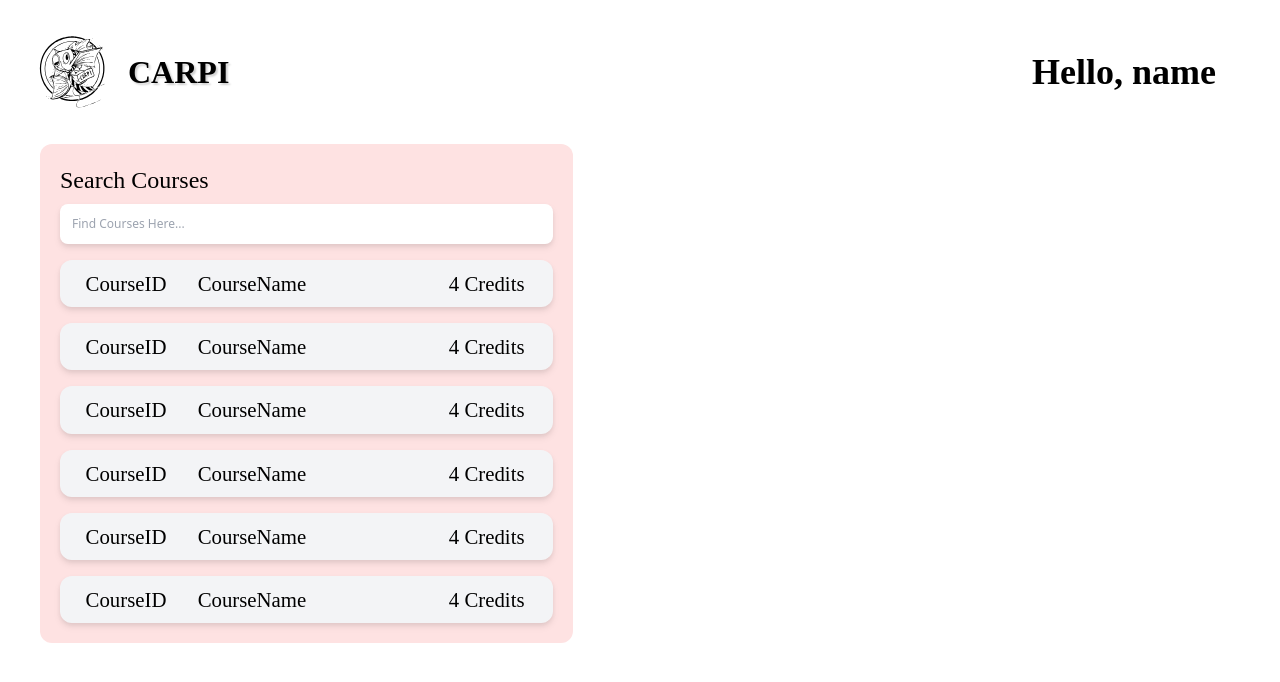
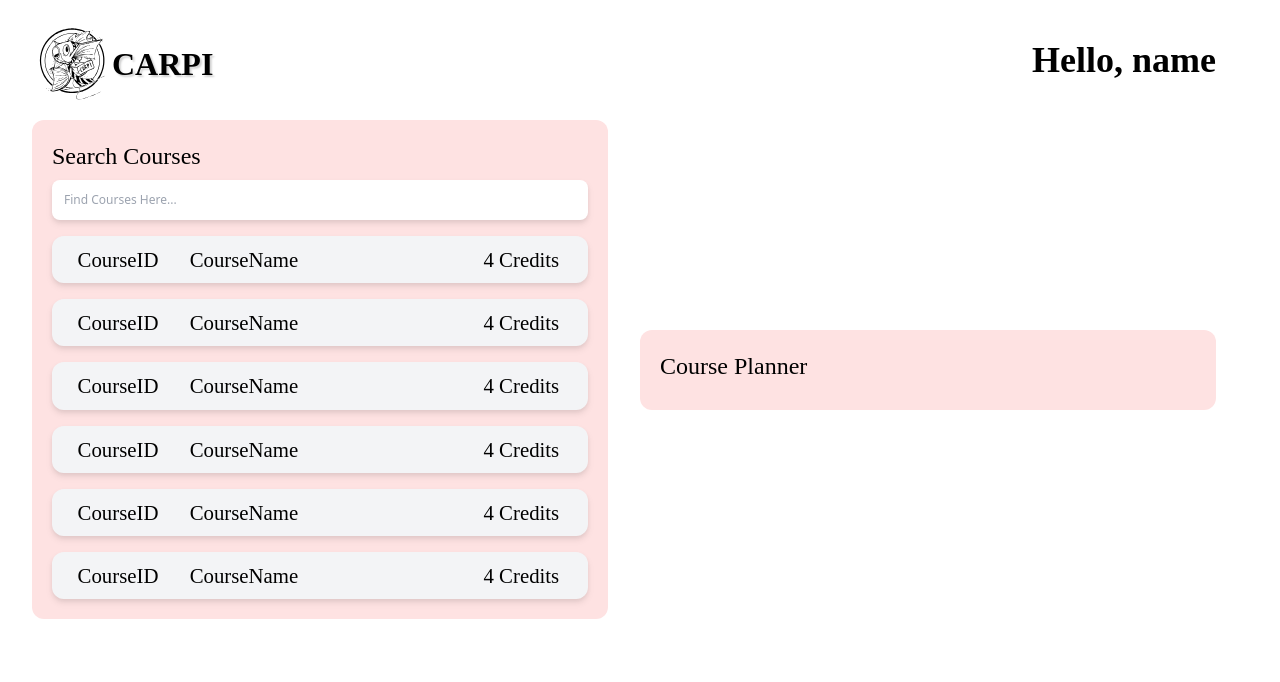
Before and after one commit to CARPI-Bot/CARPI-Site, a React (Create React App) app: page / in a window 1280 px wide. Both pictures are taken after a click on the picture 640 px from the left and 400 px from the top of the page. Shown: the top 682 px of the page. Built offline with nearby package versions, Linux system fonts and the light colour scheme; a web font is replaced by a local one.

Commit message:
formatted course search

```diff
--- a/src/components/Logo.jsx
+++ b/src/components/Header.jsx
@@ -1,12 +1,12 @@
 import CARPI from '../assets/images/Transparent_Carpi.svg';
-import '../assets/css/Logo.css';
+import '../assets/css/font.css';
 
 function Header() {
   return (
-    <header className="bg-black-600 text-black p-4 flex justify-between">
+    <header className="bg-black-600 text-black mt-6 mb-4 flex justify-between">
       <div className="container mx-auto flex flex-row justify-between items-center">
         <img
-          className="size-20 rounded-full m-4"
+          className="size-20 rounded-full ml-8"
           src={CARPI}
           alt="Filler"
         ></img>
--- a/src/components/Planner.jsx
+++ b/src/components/Planner.jsx
@@ -0,0 +1,11 @@
+import Courses from '../components/Courses';
+const SearchCourse = () => {
+  return (
+    <div className="bg-red-100 bg-contain w-6/12 p-5 ml-8 rounded-xl">
+      <h1 className="text-left text-2xl pb-2 ">Course Planner</h1>
+      <div></div>
+    </div>
+  );
+};
+
+export default SearchCourse;
--- a/src/components/SearchCourse.jsx
+++ b/src/components/SearchCourse.jsx
@@ -1,7 +1,7 @@
 import Courses from '../components/Courses';
 const SearchCourse = () => {
   return (
-    <div className="bg-red-100 bg-contain w-5/12 p-5 ml-10 rounded-xl">
+    <div className="bg-red-100 bg-contain w-6/12 p-5 ml-8 rounded-xl">
       <h1 className="text-left text-2xl pb-2 ">Search Courses</h1>
       <input
         type="text"
--- a/src/components/page-2.jsx
+++ b/src/components/page-2.jsx
@@ -1,21 +1,26 @@
-import Logo from '../components/Logo';
+import Logo from './Header';
 import About from '../components/About';
 import SearchCourse from '../components/SearchCourse';
+import Planner from '../components/Planner';
 
 const Page2 = () => {
   return (
     <div>
-      <div style={styles}>
+      <div style={styles.header}>
         <Logo></Logo>
         <About></About>
       </div>
+      <div style={styles.courses}>
         <SearchCourse></SearchCourse>
+        <Planner></Planner>
+      </div>
     </div>
   );
 };
 
 export default Page2;
 const styles = {
+  header: {
     display: 'flex',
     flexDirection: 'row',
     justifyContent: 'space-between',
@@ -24,4 +29,13 @@ const styles = {
     fontSize: '2rem',
     fontWeight: 'bold',
     fontFamily: 'sans-serif',
+  },
+  courses: {
+    display: 'flex',
+    flexDirection: 'row',
+    justifyContent: 'space-between',
+    alignItems: 'center',
+    color: 'black',
+    marginRight: '4rem',
+  },
 };
```
Also changed, not shown: src/assets/css/font.css (renamed from src/assets/css/Logo.css). Lines whose indentation alone changed are shown as unchanged.
